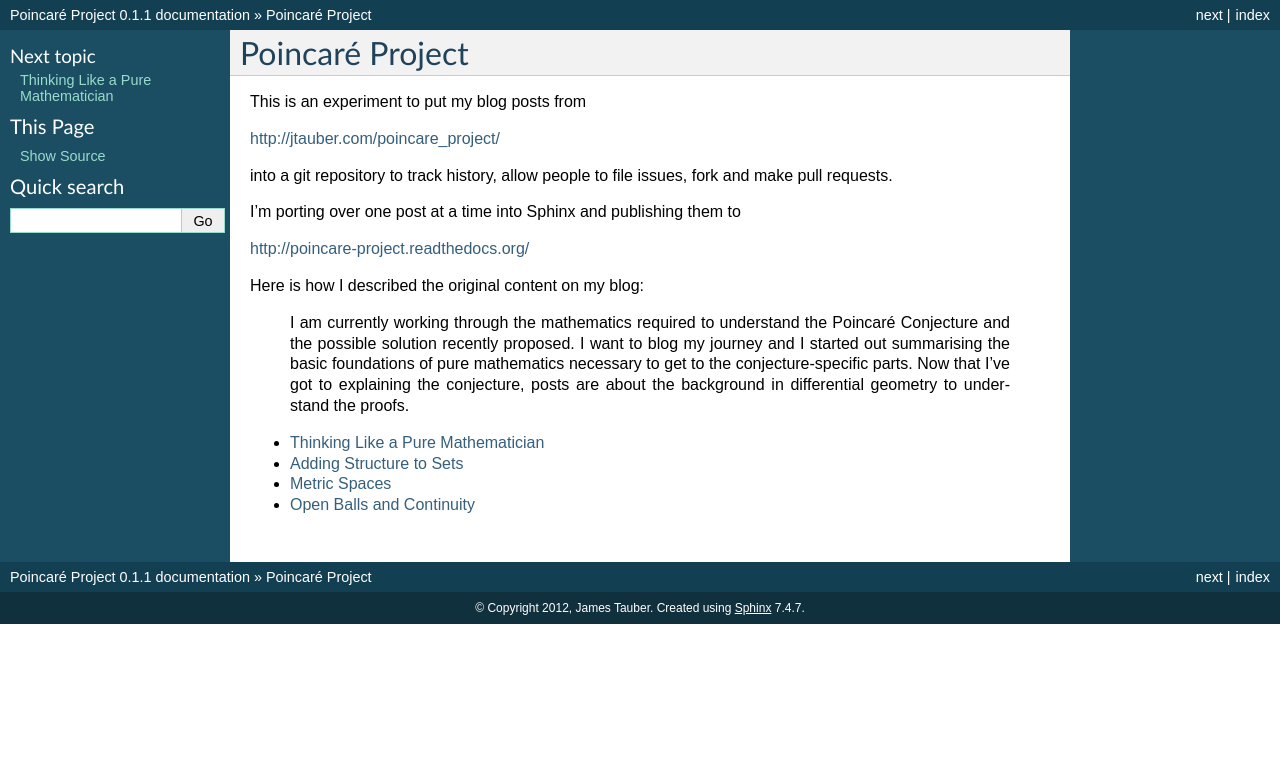
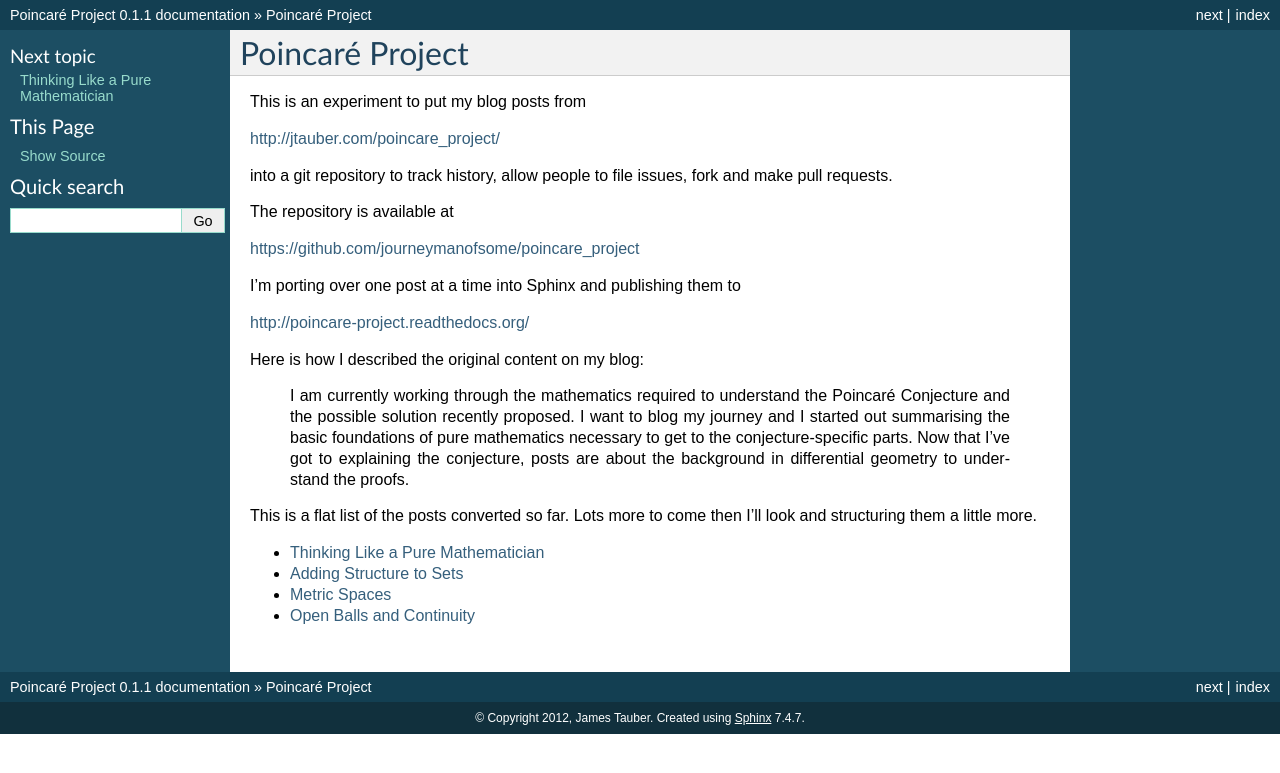
Before and after one commit to journeymanofsome/poincare_project, a Sphinx documentation site: the page built from source/index.rst, in a window 1280 px wide. Shown: the top 773 px of the page. Built offline with Sphinx 7.4.7, drawn with Linux system fonts in a browser that asks for light colours; formulas are drawn with MathJax 3.

Commit message:
more tweaks to main page

```diff
--- a/source/index.rst
+++ b/source/index.rst
@@ -8,6 +8,10 @@ http://jtauber.com/poincare_project/
 into a git repository to track history, allow people to file issues, fork and
 make pull requests.
 
+The repository is available at
+
+https://github.com/journeymanofsome/poincare_project
+
 I'm porting over one post at a time into Sphinx and publishing them to
 
 http://poincare-project.readthedocs.org/
@@ -16,6 +20,8 @@ Here is how I described the original content on my blog:
 
     I am currently working through the mathematics required to understand the Poincaré Conjecture and the possible solution recently proposed. I want to blog my journey and I started out summarising the basic foundations of pure mathematics necessary to get to the conjecture-specific parts. Now that I've got to explaining the conjecture, posts are about the background in differential geometry to understand the proofs.
 
+This is a flat list of the posts converted so far. Lots more to come then I'll look and structuring them a little more.
+
 .. toctree::
    	:maxdepth: 2
 
```
